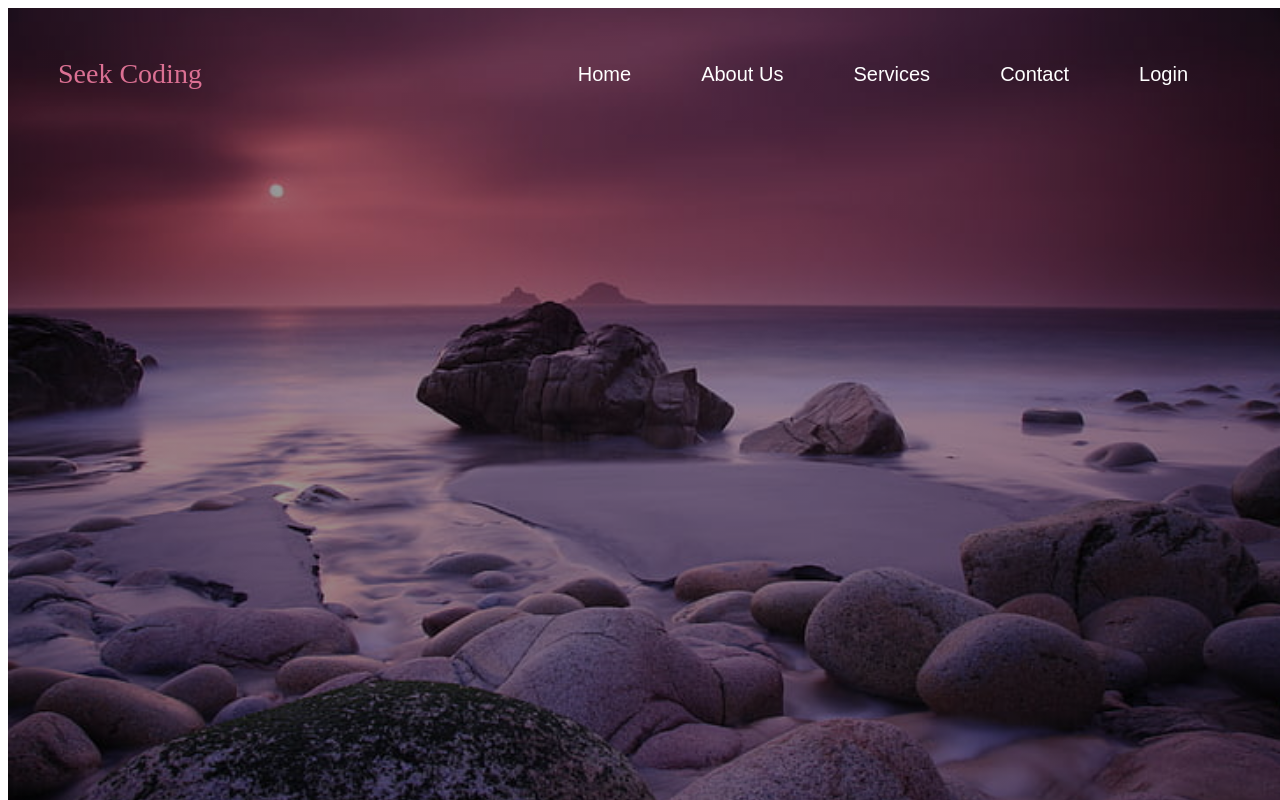
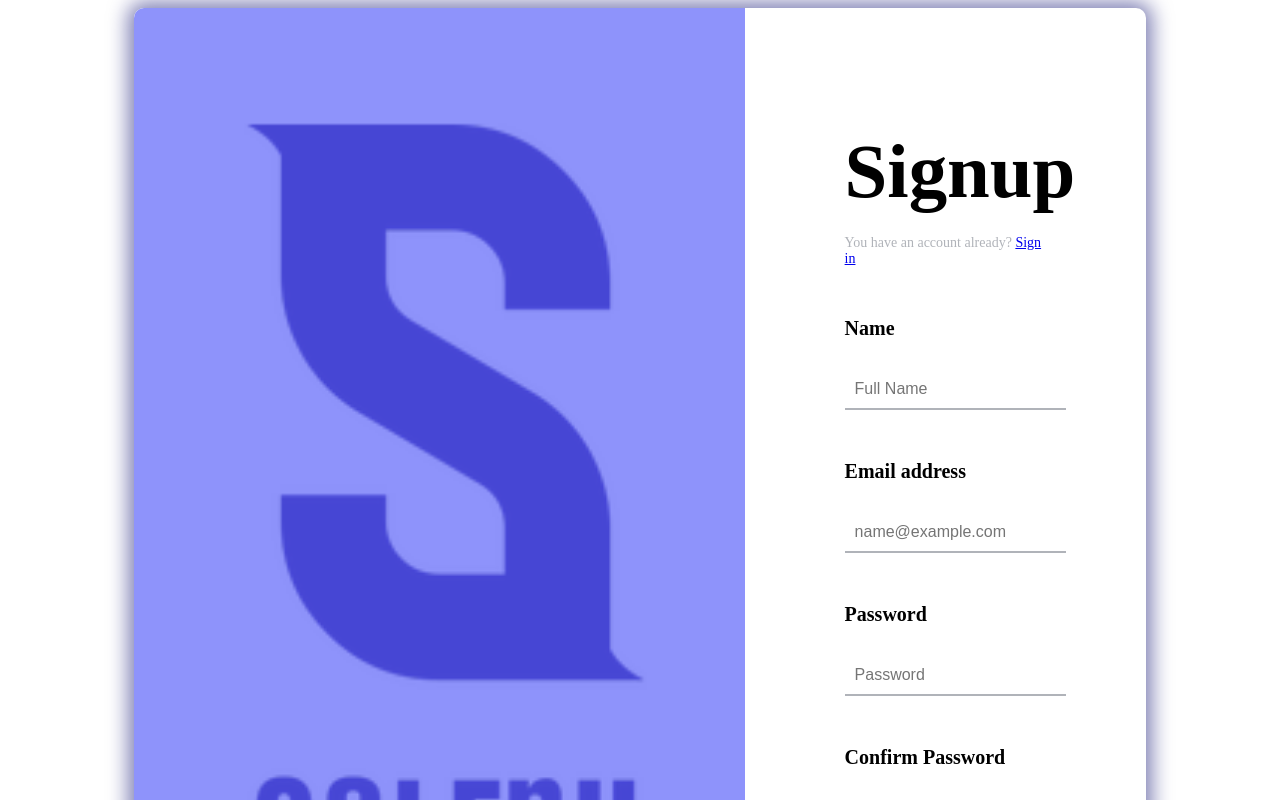
Before and after one commit to AhmedRabea2100/Salfny, an Angular app: page /signup in a window 1280 px wide. Shown: the top 800 px of the page. Built offline with nearby package versions, Linux system fonts and the light colour scheme.

Commit message:
signup not finished

```diff
--- a/src/app/components/login/login.component.css
+++ b/src/app/components/login/login.component.css
@@ -35,7 +35,7 @@ body {
     background-size: cover;
     background-repeat: no-repeat;
     background-position: center;
-    background-image: url("src/assets/images/Screenshot-from-2022-12-02-02-28-29.png");
+    background-image: url("src/assets/images/logo.png");
     overflow: hidden;
     width: 1000px;
   }
--- a/src/app/components/signup/signup.component.css
+++ b/src/app/components/signup/signup.component.css
@@ -1,179 +1,119 @@
-*
-{
-    margin: 0;
-    padding: 0;
+.ng-valid[required], .ng-valid.required  {
+	border-left: 5px solid #42A948; /* green */
+  }
+
+  .ng-invalid:not(form)  {
+	border-left: 5px solid #a94442; /* red */
+
+  }
+  /*//////////////////////////////*/
+  body {
+    background-image: linear-gradient(135deg, #FAB2FF 10%, #1904E5 100%);
+    background-size: cover;
+    background-repeat: no-repeat;
+    background-attachment: fixed;
+    font-family: "Open Sans", sans-serif;
+    color: #333333;
+  }
+  h2{
+		font-size: 6vmax;
+		line-height: 0;
+		top:50px
+
+  }
+
+  .box-form {
+    margin: 0 auto;
+    width: 80%;
+    background: #FFFFFF;
+    border-radius: 10px;
+    overflow: hidden;
+    display: flex;
+    flex: 1 1 100%;
+    align-items: stretch;
+    justify-content: space-between;
+    box-shadow: 0 0 20px 6px #090b6f85;
+  }
+  @media (max-width: 980px) {
+    .box-form {
+      flex-flow: wrap;
+      text-align: center;
+      align-content: center;
+      align-items: center;
+    }
+  }
+  .box-form div {
+    height: auto;
+  }
+  .box-form .left {
+    color: #FFFFFF;
+    background-size:cover;
+	background-position:center;
+    background-repeat: no-repeat;
+    background-image: url('/../assets/images/logo.png');
+    overflow: hidden;
+    width: 700px;
+
+  }
+  .box-form .left .overlay {
+    padding: 30px;
+    width: 100%;
+    height: 100%;
+    background: #5961f9ad;
+    overflow: hidden;
     box-sizing: border-box;
   }
-.full-page
-{
-    height: 100%;
+
+
+  /*change 40-> 150*/
+   .right {
+    padding: 100px;
+    overflow: hidden;
+
+  }
+  @media (max-width: 980px) {
+    .right {
       width: 100%;
-	background-image: linear-gradient(rgba(0,0,0,0.4),rgba(0,0,0,0.4)),url(/../assets/images/bg-2.jpg);
-	background-position: center;
-	background-size: cover;
-	position: absolute;
     }
-.navbar
-{
-    display: flex;
-    align-items: center;
-    padding: 20px;
-    padding-left: 50px;
-    padding-right: 30px;
-    padding-top: 50px;
   }
-nav
-{
-    flex: 1;
-    text-align: right;
+
+  .box-form .right p {
+    font-size: 14px;
+    color: #B0B3B9;
   }
-nav ul
-{
+
+  .box-form .right input {
+	width: 100%;
+    padding: 10px;
+    margin-top: 20px;
+    font-size: 16px;
+    border: none;
+    outline: none;
+    border-bottom: 2px solid #B0B3B9;
+  }
+
+   .right button {
+    font-size: 16px;
+    padding: 12px 35px;
+    border-radius: 50px;
     display: inline-block;
-    list-style: none;
+    border: 0;
+    outline: 0;
+    background-color:cornflowerblue;
+
   }
-nav ul li
-{
-    display: inline-block;
-    margin-right: 70px;
+
+
+  label {
+	font-size: 20px;
+    display: block;
+    position: relative;
+    margin-top: 50px;
+	margin-bottom: 10px;
+
   }
-nav ul li a
-{
-    text-decoration: none;
-    font-size: 20px;
-    color: white;
-    font-family: sans-serif;
+
+  select{
+	font-weight: 200;
+	font-size: large;
   }
-nav ul li button
-{
-    font-size: 20px;
-    color: white;
-    outline: none;
-    border: none;
-    background: transparent;
-    cursor: pointer;
-    font-family: sans-serif;
-}
-nav ul li button:hover
-{
-    color: aqua;
-}
-nav ul li a:hover
-{
-    color: aqua;
-}
-a
-{
-    text-decoration: none;
-    color: palevioletred;
-    font-size: 28px;
-}
-#login-form
-{
-    display: none;
-}
-.form-box
-{
-    width:380px;
-	height:480px;
-	position:relative;
-	margin:2% auto;
-	background:rgba(0,0,0,0.3);
-	padding:10px;
-    overflow: hidden;
-}
-.button-box
-{
-	width:220px;
-	margin:35px auto;
-	position:relative;
-	box-shadow: 0 0 20px 9px #ff61241f;
-	border-radius: 30px;
-}
-.toggle-btn
-{
-	padding:10px 30px;
-	cursor:pointer;
-	background:transparent;
-	border:0;
-	outline: none;
-	position: relative;
-}
-#btn
-{
-	top: 0;
-	left:0;
-	position: absolute;
-	width: 110px;
-	height: 100%;
-	background: #F3C693;
-	border-radius: 30px;
-	transition: .5s;
-}
-.input-group-login
-{
-	top: 150px;
-	position:absolute;
-	width:280px;
-	transition:.5s;
-}
-.input-group-register
-{
-    top: 120px;
-	position:absolute;
-	width:280px;
-	transition:.5s;
-}
-.input-field
-{
-	width: 100%;
-	padding:10px 0;
-	margin:5px 0;
-	border-left:0;
-	border-top:0;
-	border-right:0;
-	border-bottom: 1px solid #999;
-	outline:none;
-	background: transparent;
-}
-.submit-btn
-{
-	width: 85%;
-	padding: 10px 30px;
-	cursor: pointer;
-	display: block;
-	margin: auto;
-	background: #F3C693;
-	border: 0;
-	outline: none;
-	border-radius: 30px;
-}
-.check-box
-{
-	margin: 30px 10px 34px 0;
-}
-span
-{
-	color:#777;
-	font-size:12px;
-	bottom:68px;
-	position:absolute;
-}
-#login
-{
-	left:50px;
-}
-#login input
-{
-	color:white;
-	font-size:15;
-}
-#register
-{
-	left:450px;
-}
-#register input
-{
-	color:white;
-	font-size: 15;
-}
--- a/src/app/components/signup/signup.component.html
+++ b/src/app/components/signup/signup.component.html
@@ -1,69 +1,53 @@
-<body>
-    <div class="full-page">
-        <div class="navbar">
-            <div>
-                <a href='website.html'>Seek Coding</a>
+<div class="box-form">
+    <div class="left">
+        <div class="overlay">
+            <span>
+            </span>
+        </div>
+
+        <hr />
+    </div>
+
+    <div class="right">
+        <h2>Signup</h2>
+
+        <p>You have an account already? <a routerLink='/signin' routerLinkActive="Active">Sign in</a></p>
+        <form class="inputs" (ngSubmit)="onSubmit()" #signupForm="ngForm">
+            <div class="form-group">
+                <label for="fullname"><strong>Name</strong></label>
+                <input class="form-control" id="fullname" [(ngModel)]="signup.name" placeholder="Full Name" required
+                    name="uName" #fullname="ngModel" />
             </div>
-            <nav>
-                <ul id='MenuItems'>
-                    <li><a href='#'>Home</a></li>
-                    <li><a href='#'>About Us</a></li>
-                    <li><a href='#'>Services</a></li>
-                    <li><a href='#'>Contact</a></li>
-                    <li><button class='loginbtn' onclick="document.getElementById('login-form').style.display='block'" style="width:auto;">Login</button></li>
-                </ul>
-            </nav>
-        </div>
-        <div id='login-form'class='login-page'>
-            <div class="form-box">
-                <div class='button-box'>
-                    <div id='btn'></div>
-                    <button type='button'onclick='login()'class='toggle-btn'>Log In</button>
-                    <button type='button'onclick='register()'class='toggle-btn'>Register</button>
-                </div>
-                <form id='login' class='input-group-login'>
-                    <input type='text'class='input-field'placeholder='Email Id' required >
-		    <input type='password'class='input-field'placeholder='Enter Password' required>
-		    <input type='checkbox'class='check-box'><span>Remember Password</span>
-		    <button type='submit'class='submit-btn'>Log in</button>
-		 </form>
-		 <form id='register' class='input-group-register'>
-		     <input type='text'class='input-field'placeholder='First Name' required>
-		     <input type='text'class='input-field'placeholder='Last Name ' required>
-		     <input type='email'class='input-field'placeholder='Email Id' required>
-		     <input type='password'class='input-field'placeholder='Enter Password' required>
-		     <input type='password'class='input-field'placeholder='Confirm Password'  required>
-		     <input type='checkbox'class='check-box'><span>I agree to the terms and conditions</span>
-                    <button type='submit'class='submit-btn'>Register</button>
-	         </form>
+            <div [hidden]="fullname.valid || fullname.pristine" class="alert alert-danger">Name is required</div>
+            <div class="form-group">
+                <label for="emailField"><strong>Email address</strong></label>
+                <input type="email" class="form-control" id="emailField" [(ngModel)]="signup.email" required
+                    placeholder="name@example.com" name="uEmail" #email="ngModel" />
             </div>
-        </div>
+            <div [hidden]="email.valid || email.pristine" class="alert alert-danger">Email address is required</div>
+            <div class="form-group">
+                <label for="password"><strong>Password</strong></label>
+                <input type="password" class="form-control" id="password" [(ngModel)]="signup.password" name="password"
+                    (blur)="confirmPassword()" required placeholder="Password" #pswd="ngModel" />
+            </div>
+            <div [hidden]="pswd.valid || pswd.pristine" class="alert alert-danger">Password is required</div>
+            <div class="form-group">
+                <label for="cnfpassword"><strong>Confirm Password</strong></label>
+                <input type="password" class="form-control" id="cnfpassword" [(ngModel)]="passwordConfirmationTxt"
+                    (blur)="confirmPassword()" name="passwordConfirmationTxt" placeholder=" confirm Password" />
+            </div>
+            <div [hidden]="!passwordConfirmationFailed" class="alert alert-danger">Password did not match</div>
+
+            <div class="form-group">
+                <label for="city"><strong>City</strong></label>
+                <select class="form-control" id="city" required>
+                    <option *ngFor="let city of cities" [value]="city">{{city}}</option>
+                </select>
+            </div>
+
+            <br><br>
+            <button type="submit" class="btn btn-success" [disabled]="!signupForm.form.valid">Submit</button>
+        </form>
     </div>
-    <script>
-        var x=document.getElementById('login');
-		var y=document.getElementById('register');
-		var z=document.getElementById('btn');
-		function register()
-		{
-			x.style.left='-400px';
-			y.style.left='50px';
-			z.style.left='110px';
-		}
-		function login()
-		{
-			x.style.left='50px';
-			y.style.left='450px';
-			z.style.left='0px';
-		}
-	</script>
-	<script>
-        var modal = document.getElementById('login-form');
-        window.onclick = function(event)
-        {
-            if (event.target == modal)
-            {
-                modal.style.display = "none";
-            }
-        }
-    </script>
-</body>
+
+    <router-outlet></router-outlet>
--- a/src/app/components/signup/signup.component.ts
+++ b/src/app/components/signup/signup.component.ts
@@ -1,4 +1,5 @@
 import { Component } from '@angular/core';
+import {Signup} from './signup';
 
 @Component({
   selector: 'app-signup',
@@ -6,5 +7,25 @@ import { Component } from '@angular/core';
   styleUrls: ['./signup.component.css']
 })
 export class SignupComponent {
+  title = '';
+  passwordConfirmationFailed = false;
+  passwordConfirmationTxt = '';
+
+  signup = new Signup('', '', '', '');
+
+  cities = ['Cairo', 'Alexandria', 'behara','dakhlaya'];
+
+  confirmPassword() {
+    if (this.signup.password === this.passwordConfirmationTxt) {
+      this.passwordConfirmationFailed = false;
+    } else {
+      this.passwordConfirmationFailed = true;
+    }
+  }
+
+  onSubmit() {
+    console.log('Name: ' + this.signup.name + ', Email: ' + this.signup.email + ', Password: ' + this.signup.password );
+
+  }
 
 }
--- /dev/null
+++ b/src/app/components/signup/signup.ts
@@ -0,0 +1,8 @@
+export class Signup {
+    constructor (
+      public email: string,
+      public name: string,
+      public password: string,
+      public city: string,
+    ) {  }
+  }
--- a/src/index.html
+++ b/src/index.html
@@ -5,7 +5,7 @@
   <title>Salfny</title>
   <base href="/">
   <meta name="viewport" content="width=device-width, initial-scale=1">
-  <link rel="icon" type="image/x-icon" href="assets/images/Screenshot-from-2022-12-02-02-28-29.png">
+  <link rel="icon" type="image/x-icon" href="assets/images/logo.png">
 </head>
 <body>
   <app-root></app-root>
```
Also changed, not shown: src/assets/images/bg-2.jpg (deleted), src/assets/images/logo.png (renamed from src/assets/images/Screenshot-from-2022-12-02-02-28-29.png). Lines whose indentation alone changed are shown as unchanged.
